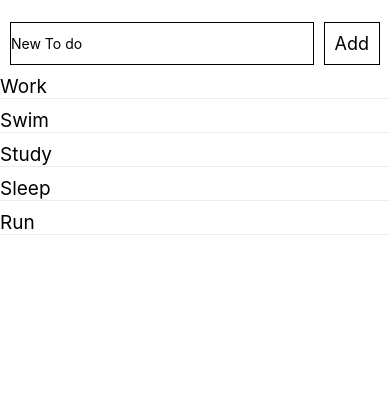
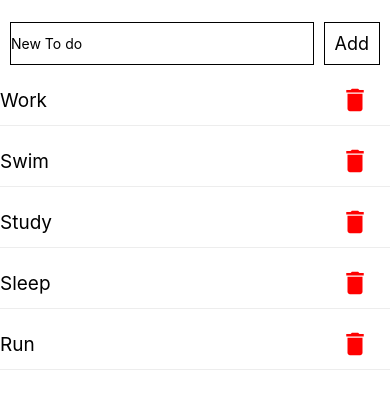
Before and after one commit to DumbWaysStudent/DW12LTSG3_todolist, a React Native app: screen / in a window 390 px wide. Shown: the top 394 px of the page. Built offline with nearby package versions, Linux system fonts and the light colour scheme.

Commit message:
add 3.delete_todo

```diff
--- a/App.js
+++ b/App.js
@@ -1,5 +1,5 @@
 import React, { Component } from 'react';
-import { ScrollView, StyleSheet, Text, View, TextInput, TouchableOpacity, Button, CheckBox} from 'react-native';
+import { ScrollView, StyleSheet, Text, View, TextInput, TouchableOpacity} from 'react-native';
 import Icon from 'react-native-vector-icons/MaterialIcons';
 
 export default class App extends Component {
@@ -34,7 +34,16 @@ export default class App extends Component {
           {this.state.data.map((val, index) =>{
             return (
               <View key={index} style={styles.list}>
-                <Text style={styles.Text}>{val.text}</Text>
+                  <Text style={styles.Text}>{val.text}</Text>
+                <Icon.Button
+                  color= 'red'
+                  backgroundColor= 'white'
+                  style={styles.iconbtn}
+                  name="delete"
+                  size= {30}
+                  onPress={() => {this.deleteTodo(index)}}
+                >
+                </Icon.Button>
               </View>
             )
           })}
@@ -52,6 +61,10 @@ export default class App extends Component {
       this.setState({data: this.state.data})
     }
     this.setState({notetext: ''})
+  }
+  deleteTodo(index){
+    this.state.data.splice(index, 1)
+    this.setState({data : this.state.data})
   }
 }
 const styles = StyleSheet.create({
@@ -83,6 +96,14 @@ const styles = StyleSheet.create({
     borderStyle: 'solid',
     marginRight: 10,
   },
+  btnadd: {
+    padding: 10,
+    borderWidth: 0.5,
+    borderColor: 'black',
+    borderStyle: 'solid',
+    fontSize: 18,
+    marginRight: 10,
+  },
   create:{
     paddingLeft: 10,
     flexDirection : 'row',
@@ -93,12 +114,4 @@ const styles = StyleSheet.create({
     padding: 10,
     paddingRight: 0
   },
-  btnadd: {
-    padding: 10,
-    borderWidth: 0.5,
-    borderColor: 'black',
-    borderStyle: 'solid',
-    fontSize: 18,
-    marginRight: 10,
-  },
 })
```
